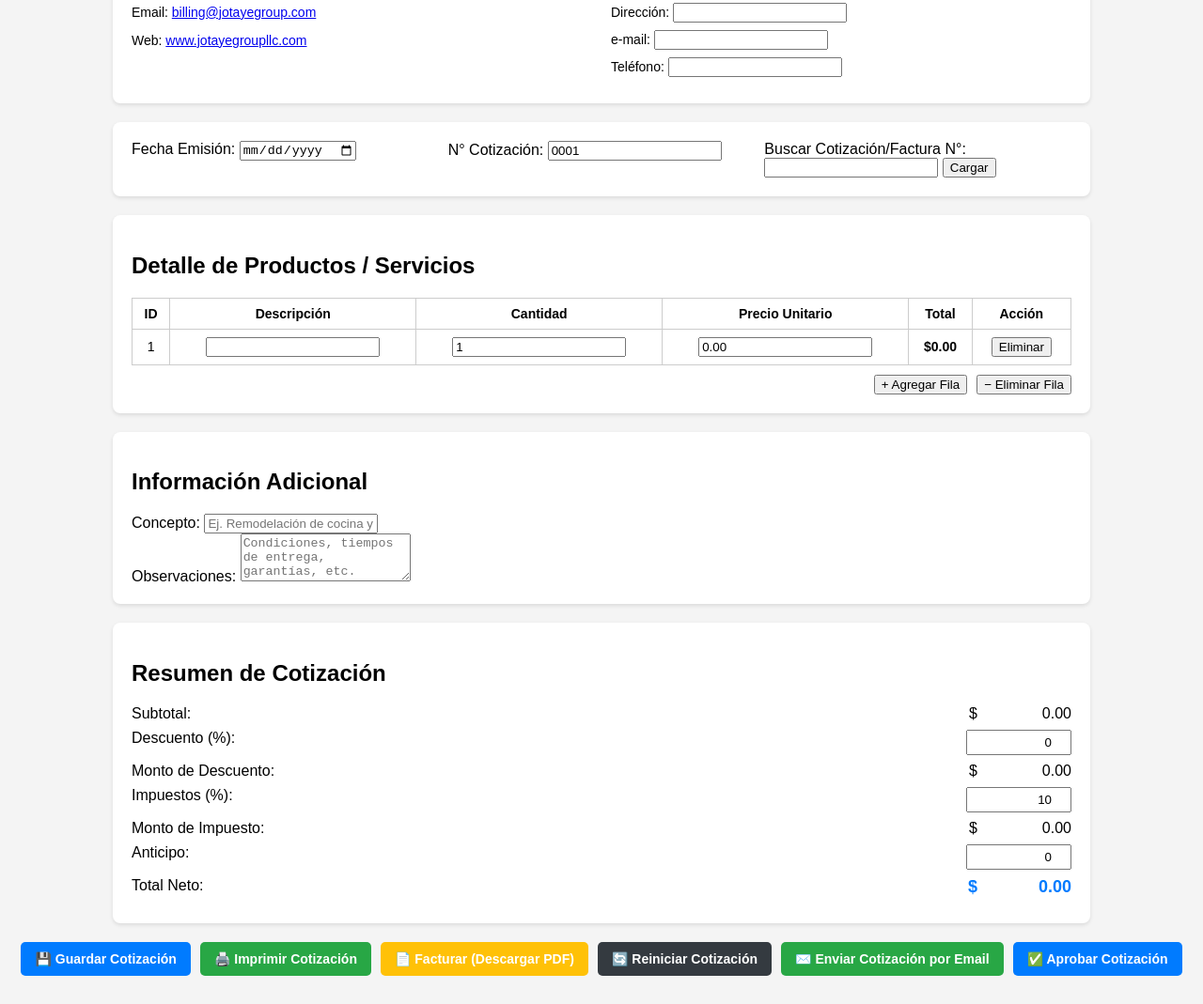
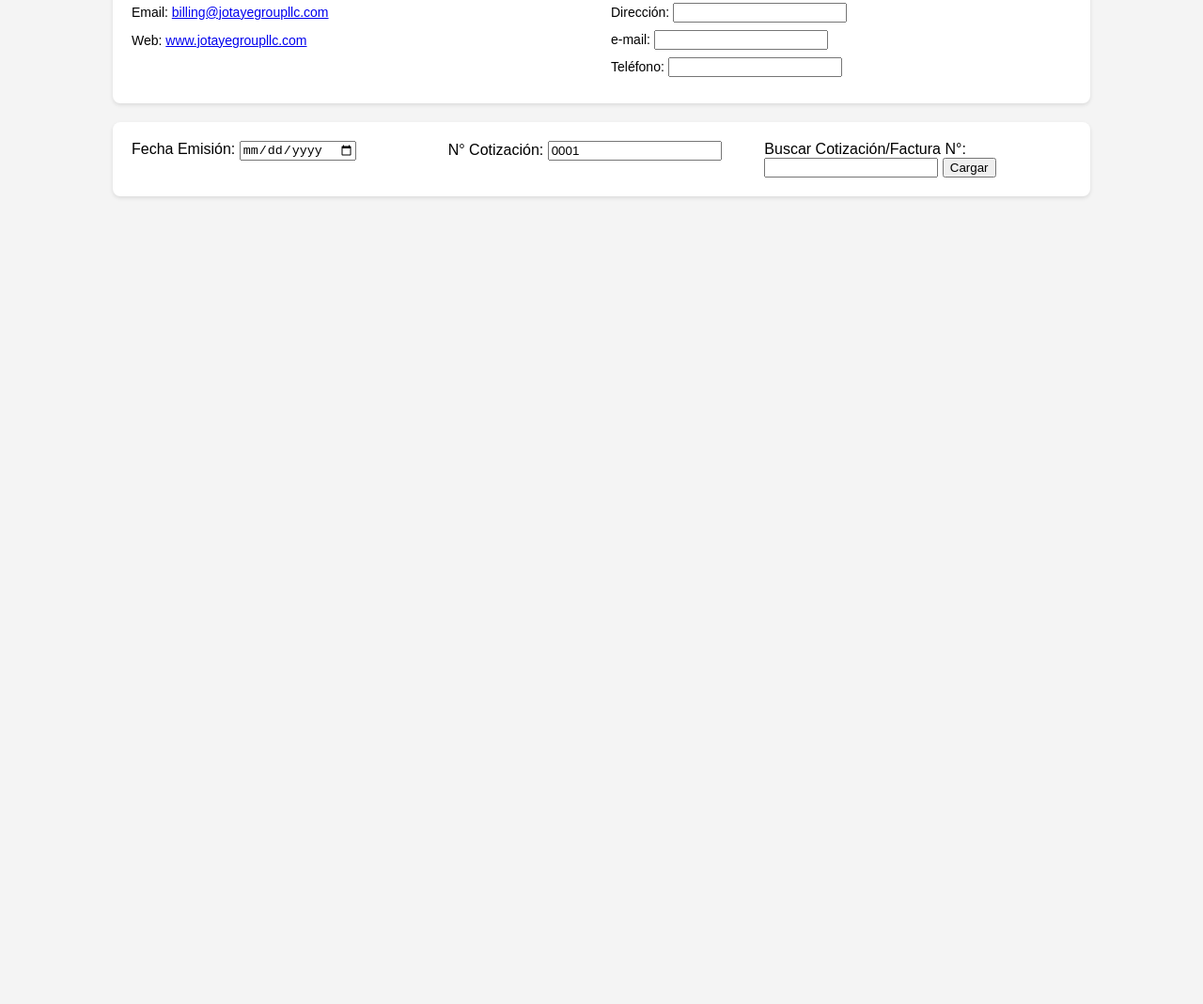
Before and after one commit to jotaye/sistema-facturacion, a plain HTML site: page index.html in a window 1280 px wide. Shown: the part 280-1349 px from the top of the page at 94% size. After the commit the page ends 800 px from the top, so only its background shows below. Drawn offline with Linux system fonts and the light colour scheme; a script that the page names is missing.

Commit message:
Update index.html

```diff
--- a/index.html
+++ b/index.html
@@ -20,7 +20,7 @@
       <h3>Jotaye Group LLC</h3>
       <p>Dirección: 11201 SW 55Th St, Unit 286, Miramar FL 33025</p>
       <p>Tel: +1 (305) 417-2681</p>
-      <p>Email: <a href="mailto:billing@jotayegroup.com">billing@jotayegroup.com</a></p>
+      <p>Email: <a href="mailto:billing@jotayegroup.com">billing@jotayegroupllc.com</a></p>
       <p>Web: <a href="https://www.jotayegroupllc.com" target="_blank">www.jotayegroupllc.com</a></p>
     </div>
     <div class="cliente">
@@ -37,74 +37,10 @@
   <section class="encabezado-superior">
     <label>Fecha Emisión: <input type="date" id="fecha" /></label>
     <label>N° Cotización: <input type="text" id="numero" value="0001" /></label>
-    <label>Buscar Cotización/Factura N°: <input type="text" id="buscar" /> <button id="btnBuscar">Cargar</button></label>
+    <label>Buscar Cotización/Factura N°: <input type="text" id="inputNumeroBuscar" /> <button id="btnBuscar">Cargar</button></label>
   </section>
 
-  <!-- Tabla de Ítems -->
-  <section class="tabla-items">
-    <h2>Detalle de Productos / Servicios</h2>
-    <table id="tablaItems">
-      <thead>
-        <tr>
-          <th>ID</th>
-          <th>Descripción</th>
-          <th>Cantidad</th>
-          <th>Precio Unitario</th>
-          <th>Total</th>
-          <th>Acción</th>
-        </tr>
-      </thead>
-      <tbody>
-        <tr>
-          <td>1</td>
-          <td><input type="text" class="descripcion" /></td>
-          <td><input type="number" class="cantidad" min="0" value="1" /></td>
-          <td><input type="number" class="precio" min="0" step="0.01" value="0.00" /></td>
-          <td><strong class="total">$0.00</strong></td>
-          <td><button class="btnEliminarFila">Eliminar</button></td>
-        </tr>
-      </tbody>
-    </table>
-    <div class="acciones-filas">
-      <button id="btnAgregarFila">+ Agregar Fila</button>
-      <button id="btnEliminarFila">− Eliminar Fila</button>
-    </div>
-  </section>
-
-  <!-- Concepto y Observaciones -->
-  <section class="concepto-observaciones">
-    <h2>Información Adicional</h2>
-    <div class="linea">
-      <label>Concepto:</label>
-      <input type="text" id="inputConcepto" placeholder="Ej. Remodelación de cocina y baño" />
-    </div>
-    <div class="linea">
-      <label>Observaciones:</label>
-      <textarea id="inputObservaciones" rows="3" placeholder="Condiciones, tiempos de entrega, garantías, etc."></textarea>
-    </div>
-  </section>
-
-  <!-- Resumen Totales -->
-  <section class="resumen-factura">
-    <h2>Resumen de Cotización</h2>
-    <div class="linea"><label>Subtotal:</label><span>$<span id="resSubtotal">0.00</span></span></div>
-    <div class="linea"><label>Descuento (%):</label><input type="number" id="inputDescuento" value="0" min="0" max="100" /></div>
-    <div class="linea"><label>Monto de Descuento:</label><span>$<span id="resDescuento">0.00</span></span></div>
-    <div class="linea"><label>Impuestos (%):</label><input type="number" id="inputImpuesto" value="10" min="0" max="100" /></div>
-    <div class="linea"><label>Monto de Impuesto:</label><span>$<span id="resImpuestos">0.00</span></span></div>
-    <div class="linea"><label>Anticipo:</label><input type="number" id="inputAnticipo" value="0" min="0" step="0.01" /></div>
-    <div class="linea total"><label>Total Neto:</label><strong>$<span id="resTotal">0.00</span></strong></div>
-  </section>
-
-  <!-- Botones de acción -->
-  <div class="acciones">
-    <button id="btnGuardar" class="btn btn-primary">💾 Guardar Cotización</button>
-    <button id="btnImprimir" class="btn btn-success">🖨️ Imprimir Cotización</button>
-    <button id="btnFacturar" class="btn btn-warning">📄 Facturar (Descargar PDF)</button>
-    <button id="btnReiniciar" class="btn btn-dark">🔄 Reiniciar Cotización</button>
-    <button id="btnEnviar" class="btn btn-success">✉️ Enviar Cotización por Email</button>
-    <button id="btnAprobar" class="btn btn-primary">✅ Aprobar Cotización</button>
-  </div>
+  <!-- Resto del contenido no modificado -->
 
   <!-- Firebase SDK -->
   <script src="https://www.gstatic.com/firebasejs/8.10.1/firebase-app.js"></script>
```
